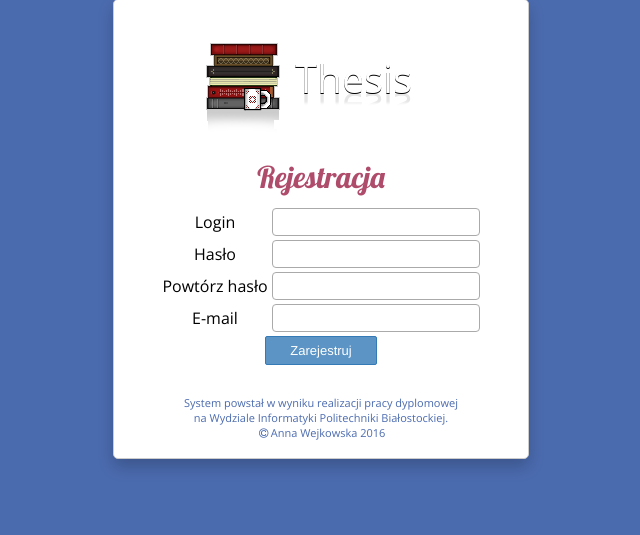
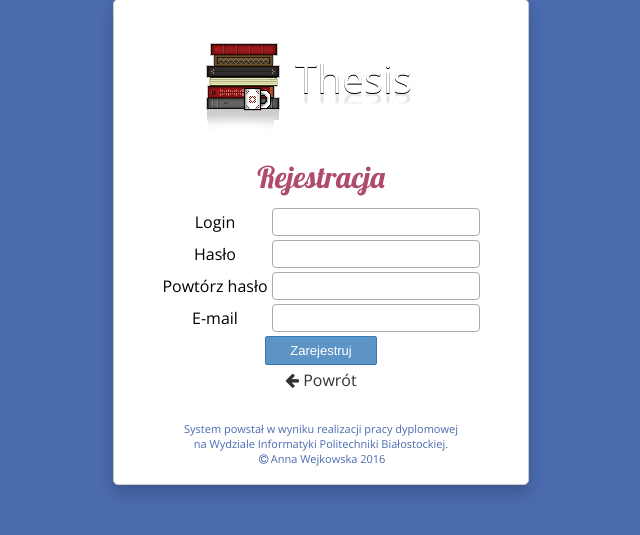
Before and after one commit to awejkowska/thesis, a Django app: page /rejestracja/ in a window 1280 px wide. Shown: the part 206-741 px from the top of the page, without its empty margins (319-959 px from the left). Run offline with Django 3.2, Linux system fonts and the light colour scheme; parts of the project's set-up code (start-up, migrations or seed data) failed here and were passed over.

Commit message:
edit rejestracja site 2

```diff
--- a/InzApp/templates/InzApp/rejestracja.html
+++ b/InzApp/templates/InzApp/rejestracja.html
@@ -47,6 +47,9 @@
 				<tr>
 					<td colspan="2"><input type="submit" class="primary" value="Zarejestruj"></td>
 				</tr>
+				<tr>
+					<td colspan="2"><a href="{% url 'logowanie' %}" ><i class="fa fa-arrow-left"></i> Powrót</a></td>
+				</tr>
 				<tr><td colspan="2">&nbsp; </td></tr>
 				<tr>
 					<td colspan="2" class="stopka_logowania">
```
